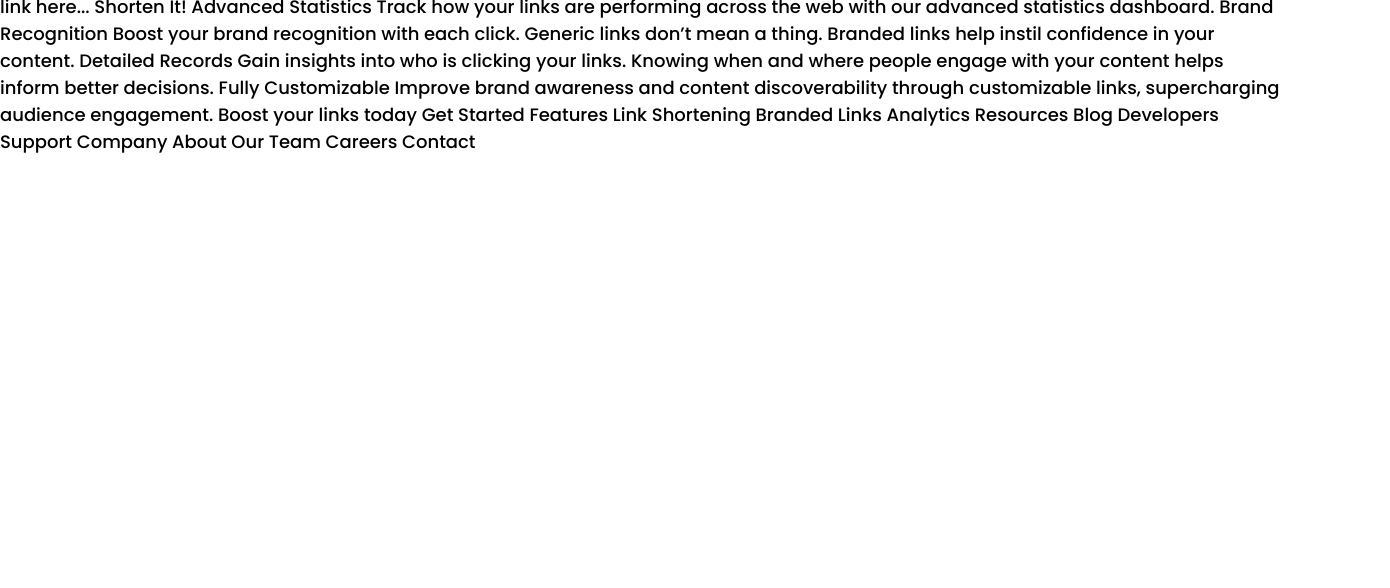
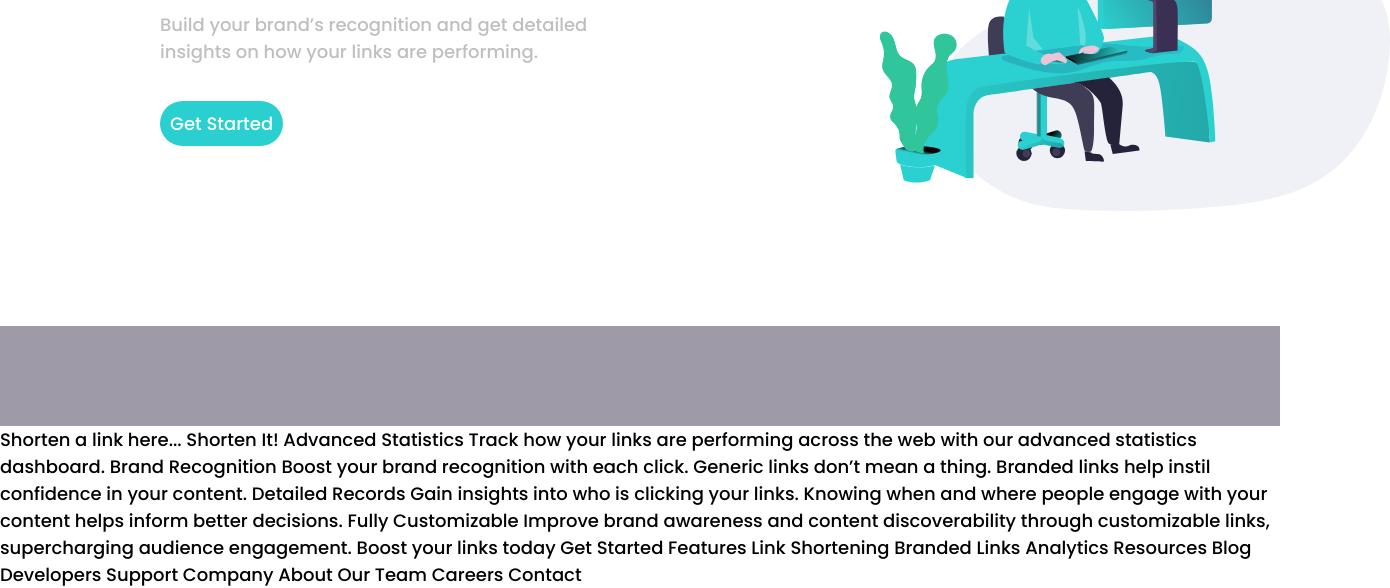
Before and after one commit to pittyh6/url-shortening-api-master, a plain HTML site: page index.html in a window 1280 px wide. Shown: the part 324-912 px from the top of the page, 1390 px wide, since content can reach past the window. Before the commit the page ends 800 px from the top, so only its background shows below. Drawn offline with nearby package versions, Linux system fonts and the light colour scheme.

Commit message:
[wdb-671][wdb-670][wdb-669] html & css mobile, table and desktop version - INTRO

```diff
--- a/index.html
+++ b/index.html
@@ -15,6 +15,7 @@
   <!-- top part of the page body -->
   <div class="top-body">
     <div class="container">
+      <!-- NavBar -->
       <nav class="nav-menu">
         <ul class="menu">
           <li><img src="../images/logo.svg"></li>
@@ -26,6 +27,21 @@
           <li class="toggle"><img src="../images/menu-icon.svg"></li>
         </ul>
       </nav>
+
+      <!-- Intro -->
+      <header class="intro">
+        <div class="header-top-right">
+          <img src="/images/illustration-working.svg">
+        </div>
+        <div class="header-bottom-left">
+          <h1>More than just shorter links</h1>
+          <p>Build your brand’s recognition and get detailed insights
+            on how your links are performing.</p>
+          <a class="green-round-btn"href="#">Get Started</a>
+        </div>
+      </header>
+
+
     </div>
   </div>
 
@@ -35,18 +51,6 @@
   </div>
 
 
-
-
-
-
-
-
-  More than just shorter links
-
-  Build your brand’s recognition and get detailed insights
-  on how your links are performing.
-
-  Get Started
 
   Shorten a link here...
 
--- a/style.css
+++ b/style.css
@@ -22,7 +22,7 @@
     margin: 0;
 }
 html, body{
-    overflow: hidden;
+    overflow-x: hidden;
     font-family: var(--font-family-poppins);
     font-weight: var(--font-weight-500);
     font-size: 18px;
@@ -39,6 +39,9 @@ html, body{
 a{
     text-decoration: none;
 }
+p{
+    margin: 25px 0 45px 0;
+}
 a,p{
     color: var(--gray);
 }
@@ -48,6 +51,7 @@ ul{
 .green-round-btn,
 .green-square-btn{
     background-color: var(--cyan);
+    color: var(--white);
     height: 50px;
     text-align: center;
     padding: 10px;
@@ -101,6 +105,24 @@ ul{
     width: 90%;
     margin: auto;
 }
+/*-------------------------------------------------------*/
+/*-------------------------------------------------------*/
+/* ~~~~INTRO~~~~ */
+/*mobile*/
+.intro {
+    text-align: center;
+    height: 750px;
+}
+.header-top-right>img {
+    margin-bottom: 25px ;
+    width: 510px;
+}
+.header-top-right>a{
+    margin-bottom: 50px;
+}
+
+/*-------------------------------------------------------*/
+/*-------------------------------------------------------*/
 /*desktop*/
 @media all and (min-width: 820px){
     .container{
@@ -117,7 +139,7 @@ ul{
         width: auto;
    }
    .menu li a:not(.menu li .green-round-btn){
-    color: var(--gray);
+        color: var(--gray);
    }
    .toggle{
        display: none;
@@ -131,10 +153,24 @@ ul{
     .menu >.login{
         grid-column: 8/9;
     }
+
     /* ~~~~INTRO~~~~ */
-
+    .intro{
+        display: grid;
+        height: 400px;
+        grid-template-columns: repeat(2, 1fr);
+        margin-top: 60px;
+    }
+    .header-bottom-left{
+        grid-column: 1/2;
+        grid-row: 1/2;
+        text-align: left;
+    }
+    .header-top-right{
+        grid-column: 2/3;
+        grid-row: 1/2;
+    }
+    .header-top-right>img{
+        position: absolute;
+    }
 }
-/*-------------------------------------------------------*/
-/*-------------------------------------------------------*/
-/* ~~~~INTRO~~~~ */
-/*mobile*/
```
